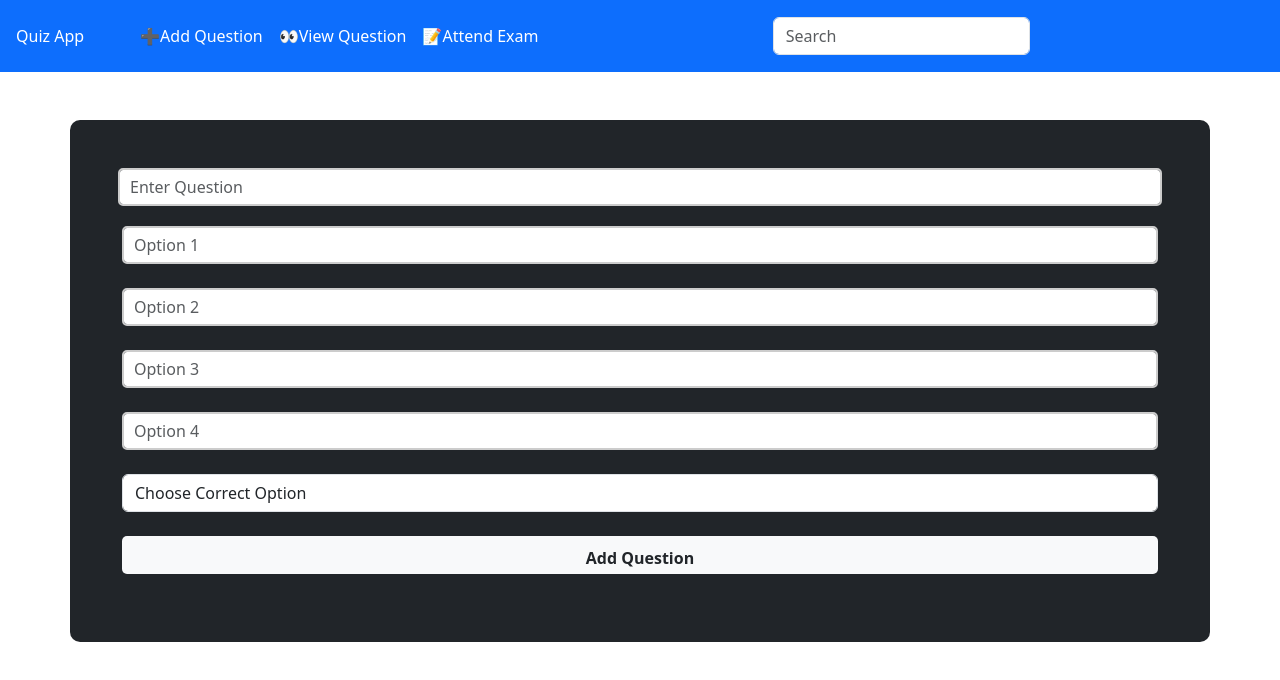
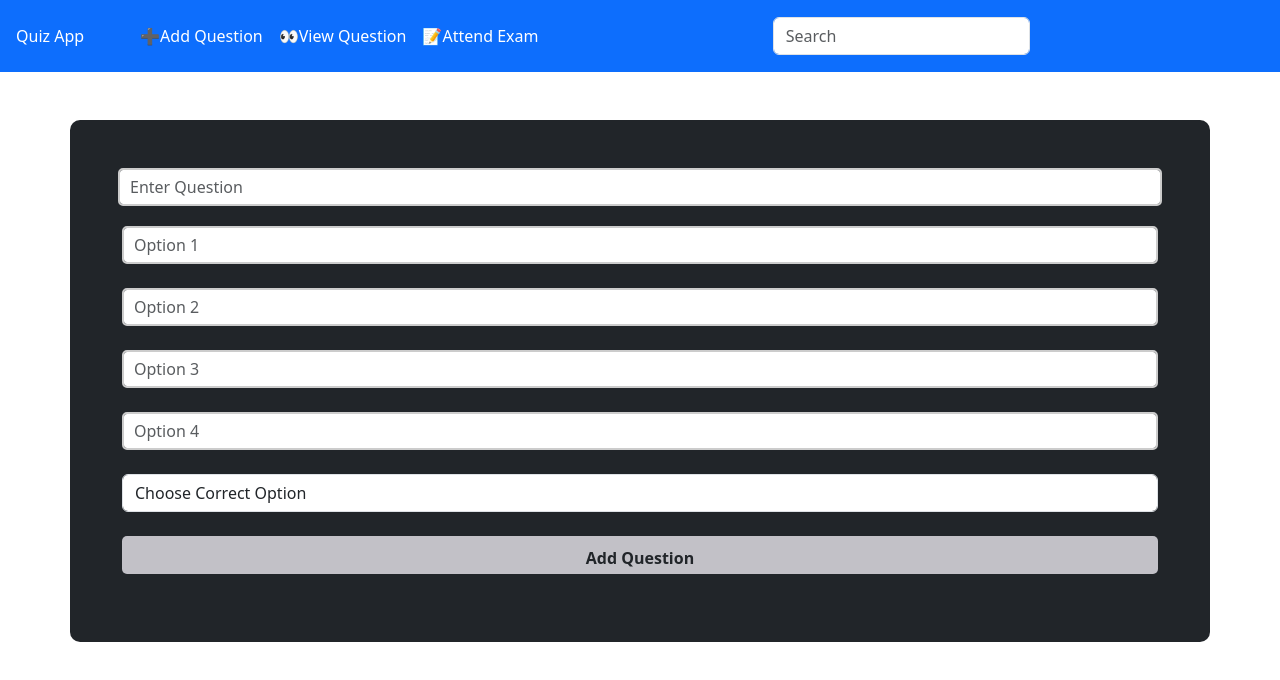
Before and after one commit to SaurabhTilak05/ReactMiniApps, a React (Vite) app in the folder ExamApplication/: page /addQuestion in a window 1280 px wide. Shown: the top 680 px of the page. Built offline with nearby package versions, Linux system fonts and the light colour scheme.

Commit message:
Add Question Component

```diff
--- a/ExamApplication/src/AddQuestion.jsx
+++ b/ExamApplication/src/AddQuestion.jsx
@@ -69,7 +69,7 @@ class AddQuestion extends React.Component {
                     </div>
 
                    <div className="form-group mt-1 p-1">
-            <input type="button" id="btn" className="form-control bg-light text-dark" onClick={this.saveQuestion} value="Add Question" />
+            <input type="button" id="btn" className="form-control text-dark" onClick={this.saveQuestion} value="Add Question" />
           </div>
                 </div>
             </>
```
